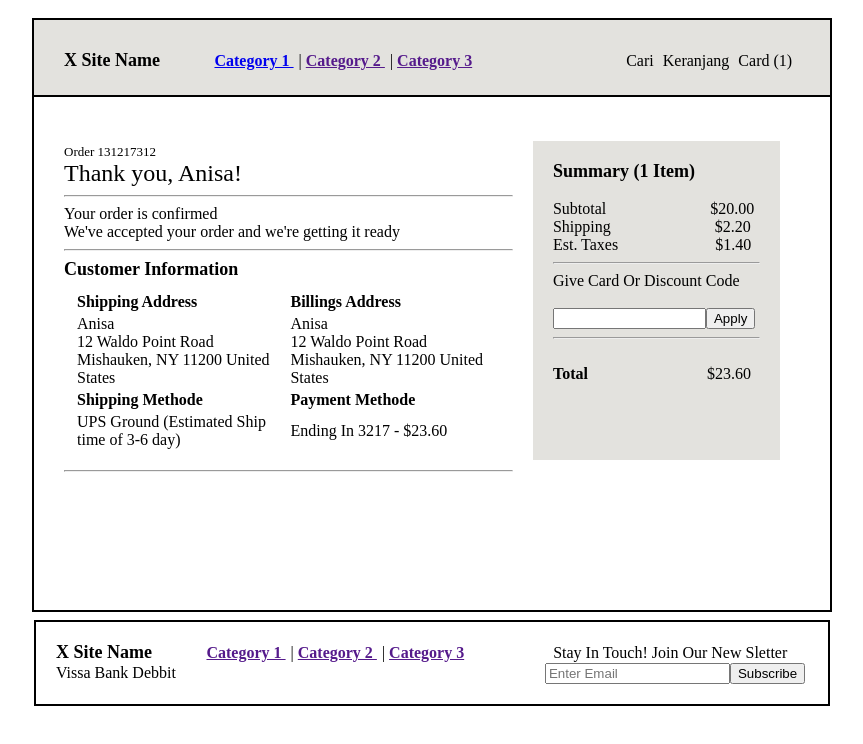
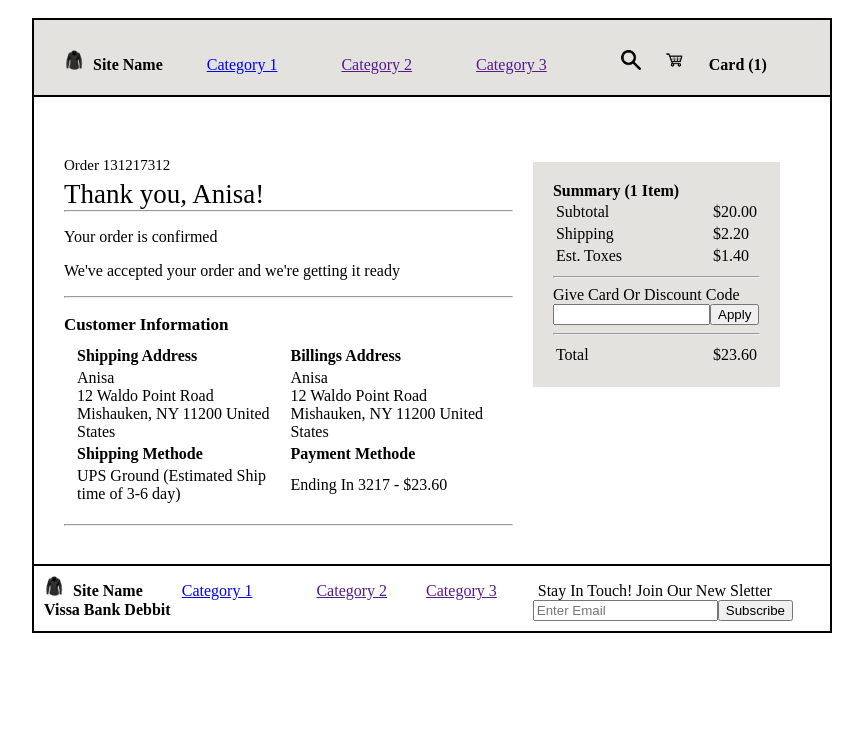
Before and after one commit to syNisaa/PraktikumSatu, a plain HTML site: page card/checkout_anisa_0110121108.html in a window 1280 px wide. Shown: the whole page, without its empty margins (208-1071 px from the left). Drawn offline with Linux system fonts and the light colour scheme.

Commit message:
checkout update

```diff
--- a/card/checkout_anisa_0110121108.html
+++ b/card/checkout_anisa_0110121108.html
@@ -6,24 +6,22 @@
     <meta http-equiv="X-UA-Compatible" content="IE=edge">
     <meta name="viewport" content="width=device-width, initial-scale=1.0">
     <title>Card Anisa 0110121108</title>
-</head>
 
-</head>
 
-<body style="width: 800px; height: 100%; margin:auto;">
+<body style="width: 800px; margin:auto;">
     <br>
-    <div class="border" style="border: 2px solid black; height: 590px;">
+    <div class="border" style="border: 2px solid black; ">
         <!-- Navbar -->
-        <div class="navbar"
-            style="background-color: #e3e2de; border-bottom: 2px solid black; height:15px; padding: 30px;">
-            <font style="margin-right: 50px;" size="4"><b>X Site Name </b></font>
-            <font size="3" style="margin-right:5px;"><b><a href="cart_anisa_0110121108.html">Category 1 </a> </b></font>
-            |
-            <font size="3" style="margin-right:5px;"><b><a href="">Category 2 </a> </b></font> |
-            <font size="3" style="margin-right:150px;"><b><a href="">Category 3</a> </b></font>
-            <font style="margin-right:5px;">Cari</font>
-            <font style="margin-right:5px;">Keranjang</font>
-            <font>Card (1)</font>
+        <div style="background-color: #e3e2de; border-bottom: 2px solid black; height:15px; padding: 30px;">
+            <img src="asset/baju.png" alt="nama" style="width: 20px;">
+            <b style="margin-right: 40px; margin-left: 5px;">Site Name</b>
+            <a href="/xampp2/htdocs/pemrogramanwebNf/sttNf/praktikumDua/formOrder.html" style=" margin-right:
+                60px;">Category 1</a>
+            <a href="" style="margin-right: 60px;">Category 2</a>
+            <a href="" style="margin-right: 70px;">Category 3</a>
+            <img src="asset/cari.png" alt="nama" style="width: 20px; margin-right: 20px;">
+            <img src="asset/keranjang.png" alt="nama" style="width: 20px; margin-right: 20px;">
+            <b>Card (1)</b>
         </div>
 
         <!-- Content  -->
@@ -31,32 +29,16 @@
 
             <!-- Content Card -->
             <div class="cardcontent">
-                <font size="2">Order 131217312</font><br>
-                <font size="5" face="Comic MS sans">Thank you, Anisa!</font>
+                <p style="font-size: 15px;">Order 131217312</p>
+                <p style="font-size: 27px; margin-top: -10px; margin-bottom: -8px;">Thank you, Anisa!</p>
                 <hr>
-                <font>Your order is confirmed</font><br>
-                <font>We've accepted your order and we're getting it ready</font>
-                <!-- <table border="0">
-                    <tr>
-                        <th style="width: 220px;">Item</th>
-                        <th style="width: 120px;">Price</th>
-                        <th style="width: 100px;">Quantity</th>
-                    </tr>
-                    <tr>
-                        <td ><img src="asset/baju.png" alt="" style="width: 50px;"> <p style="margin-top: -40px; margin-left: 70px;"> T-shirt <br> Size : Small</p></td>
-                        <td><center> $ 20.00 </center></td>
-                        <td><center><select name="" id="">
-                            <option value="">1</option>
-                            <option value="">2</option>
-                            <option value="">3</option>
-                            <option value="">4</option>
-                        </select></center></td>
-                    </tr>
-                </table> -->
+                <p>Your order is confirmed</p>
+                <p>We've accepted your order and we're getting it ready</p>
+
                 <hr>
-                <font size="4"><b> Customer Information </b></font><br>
+                <p style="font-size: 17px; margin-bottom: -1px;"><b> Customer Information </b></p>
 
-                <table border="0" style="padding: 10px;">
+                <table style="padding: 10px;">
                     <tr>
                         <td><b> Shipping Address</b></td>
                         <td><b>Billings Address</b></td>
@@ -78,33 +60,53 @@
             </div>
 
             <!-- Summary -->
-            <div class="summary" style="background-color: #e3e2de; margin:20px; margin-top: -1px; padding: 20px;">
-                <font size="4"><b> Summary (1 Item) </b></font><br><br>
-                <font size="3" style="margin-right: 100px;">Subtotal</font>
-                <font style="text-align: right;">$20.00</font><br>
-                <font size="3" style="margin-right: 100px;">Shipping</font>
-                <font>$2.20</font> <br>
-                <font size="3" style="margin-right: 93px;">Est. Taxes</font>
-                <font>$1.40</font><br>
+            <div class="summary" style="background-color: #e3e2de; margin:20px; padding: 20px; height: max-content;">
+
+                    <b>Summary (1 Item)</b>
+                    <table>
+                        <tr>
+                            <td style="width: 100%;">Subtotal</td>
+                            <td>$20.00</td>
+                        </tr>
+                        <tr>
+                            <td>Shipping</td>
+                            <td>$2.20</td>
+                        </tr>
+                        <tr>
+                            <td>Est. Toxes</td>
+                            <td>$1.40</td>
+                        </tr>
+                    </table>
+                    <hr>
+                    Give Card Or Discount Code
+
+                <input type="text" style="width: 72%;"><button>Apply</button>
                 <hr>
-                <font size="3">Give Card Or Discount Code</font><br><br>
-                <input type="text" style="width: 145px;"><button>Apply</button>
-                <hr><br>
-                <font size="3" style="margin-right: 115px;"><b>Total</b></font>
-                <font>$23.60</font>
+
+                <table>
+                    <tr>
+                        <td style="width: 100%;">Total</td>
+                        <td>$23.60</td>
+                    </tr>
+                </table>
+
             </div>
 
         </div>
 
-        <div class="footer" style="border: 2px solid black; margin-top: 110px; padding: 20px;">
-            <font style="margin-right: 50px;" size="4"><b>X Site Name </b></font>
-            <font size="3" style="margin-right:5px;"><b><a href="">Category 1 </a> </b></font> |
-            <font size="3" style="margin-right:5px;"><b><a href="">Category 2 </a> </b></font> |
-            <font size="3" style="margin-right:85px;"><b><a href="">Category 3</a> </b></font>
-            <font style="margin-right:8px;">Stay In Touch! Join Our New Sletter</font>
+        <div class="footer" style="border-top: 2px solid black; margin-bottom: 10px;">
+            <img src="asset/baju.png" alt="nama" style="width: 20px; margin-top: 10px; margin-left: 10px;">
+            <b style="margin-right: 35px; margin-left: 5px; margin-top: 10px;">Site Name</b>
+            <a href="/xampp2/htdocs/pemrogramanwebNf/sttNf/praktikumDua/formOrder.html" style=" margin-right:
+                60px;">Category 1</a>
+            <a href="" style="margin-right: 35px;">Category 2</a>
+            <a href="" style="margin-right: 37px;">Category 3</a>
+            Stay In Touch! Join Our New Sletter
             <br>
-            <font style="margin-right: 365px;">Vissa Bank Debbit</font>
-            <input type="text" placeholder="Enter Email"><button>Subscribe</button>
+            <b style="margin-left: 10px;"> Vissa Bank Debbit</b>
+
+            <input type="text" placeholder="Enter Email" style="margin-left: 45%;"><button>Subscribe</button>
+            <br>
         </div>
         <!-- Penutup Div -->
     </div>
```
